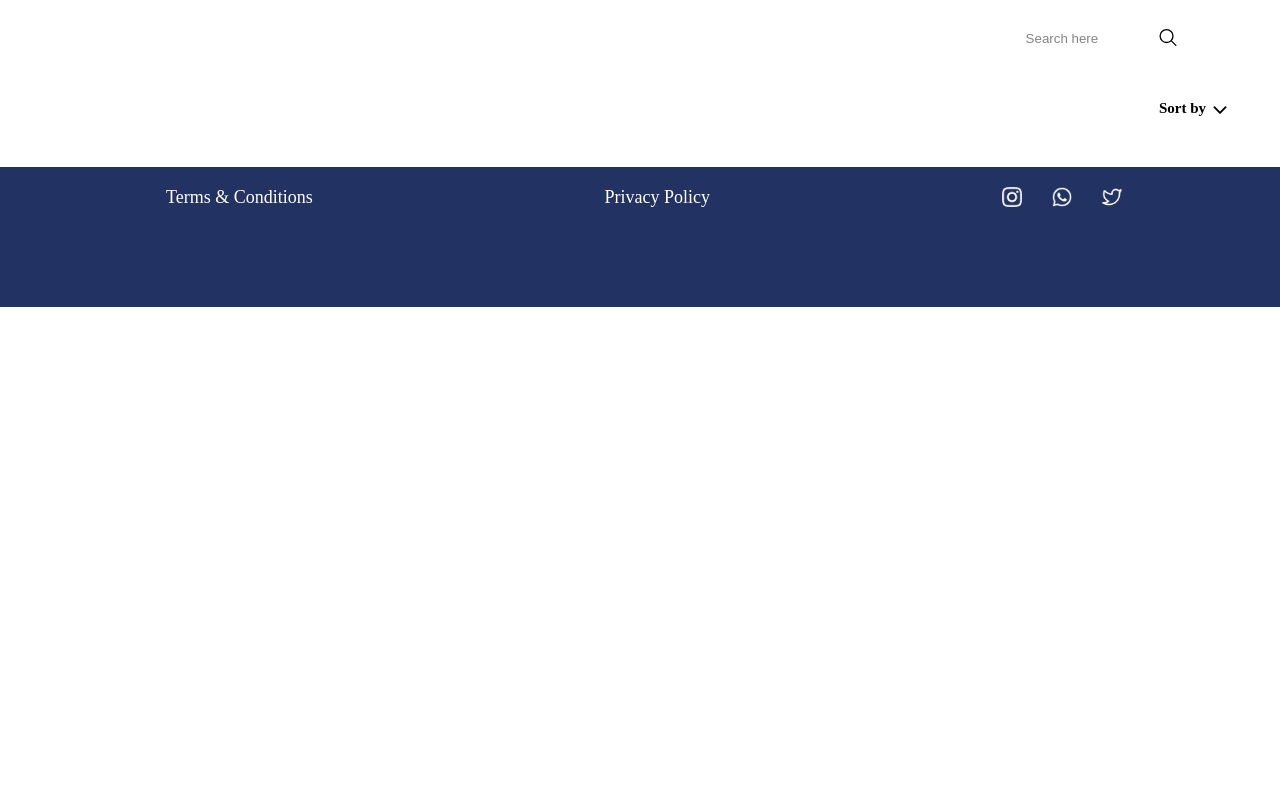
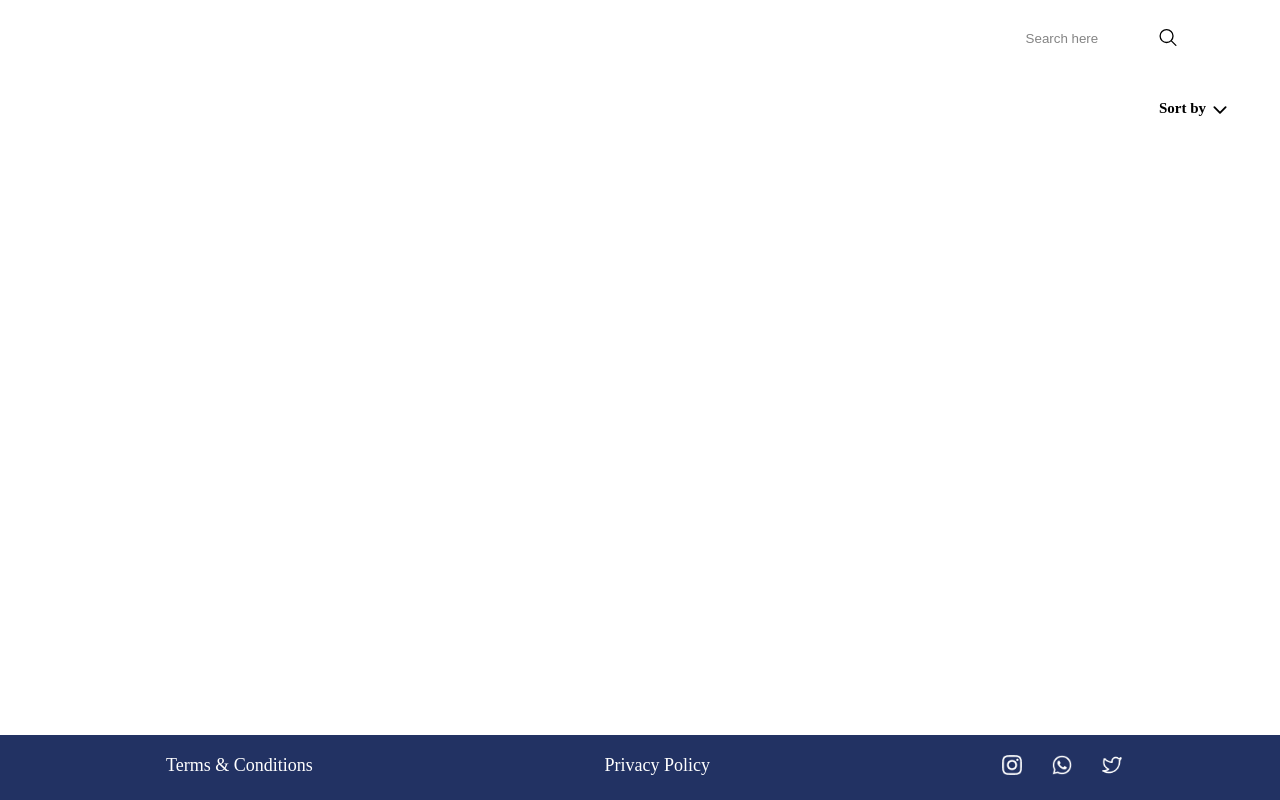
Before and after one commit to iulia-accesa/Project1__ECOMMERCE, a web app: file 01_productListPage-Main/01_index.html in a window 1280 px wide. Run offline with its HTML, style and script files only (its server is not run), Linux system fonts and the light colour scheme.

Commit message:
solved footer problem

```diff
--- a/01_productListPage-Main/01_index.html
+++ b/01_productListPage-Main/01_index.html
@@ -13,7 +13,8 @@
     <title>Products list page</title>
   </head>
   <body>
-
+    <div id="page-container">
+      <div id="content-wrap">
     <header class="sticky">
       <div class="products__search-bar-container sticky">
         <img
@@ -59,7 +60,7 @@
     </section>
     <br /><br /><br /><br /><br /><br /><br />
     <section id="container__products-page"></section>
-
+  </div>
     <footer>
 
       <p>Terms &amp; Conditions </p>
@@ -70,6 +71,9 @@
           <img src="./images/twitter.png" alt="twitter">
       </div>
     </footer>
+
+  </div>
+
   </body>
 
   <script>
--- a/public/javascript/main.js
+++ b/public/javascript/main.js
@@ -1,3 +1,25 @@
 console.log("Start from main.js ----");
 let initActions = new ActionsInitializator();
 initActions.initAllActions();
+
+
+function   manipulateCartProducts(_action,_productId){
+    //http request
+    const data = { action : _action,
+                  productId : _productId
+                };
+    fetch(MANIPULATE_CART,{
+      method : 'POST',
+      headers: {
+        'Content-Type': 'application/json',
+      },
+      body: JSON.stringify(data)
+    })
+    .then((response) => {
+        console.log('Success:', response);
+      })
+      .catch((error) => {
+          console.error('Error:', error);
+        });
+
+}
--- a/public/styles/styles.css
+++ b/public/styles/styles.css
@@ -24,7 +24,7 @@ html {
   }
 
   footer{
-
+      position: absolute;
      bottom:0;
     background-color: #223263;
     display: flex;
@@ -35,6 +35,18 @@ html {
     font-size: large;
     padding: 2rem;
 
+
+
+
+    height: 2.5rem;
+  }
+  #page-container {
+    position: relative;
+    min-height: 100vh;
+  }
+
+  #content-wrap {
+    padding-bottom: 2.5rem;    /* Footer height */
   }
   .container__social-media-icons{
     display: flex;
@@ -540,6 +552,7 @@ display: inline-block;
       body{
         background-color: white;
       }
+
   }
   .container__cart-products--checkout{
     display: flex;
```
